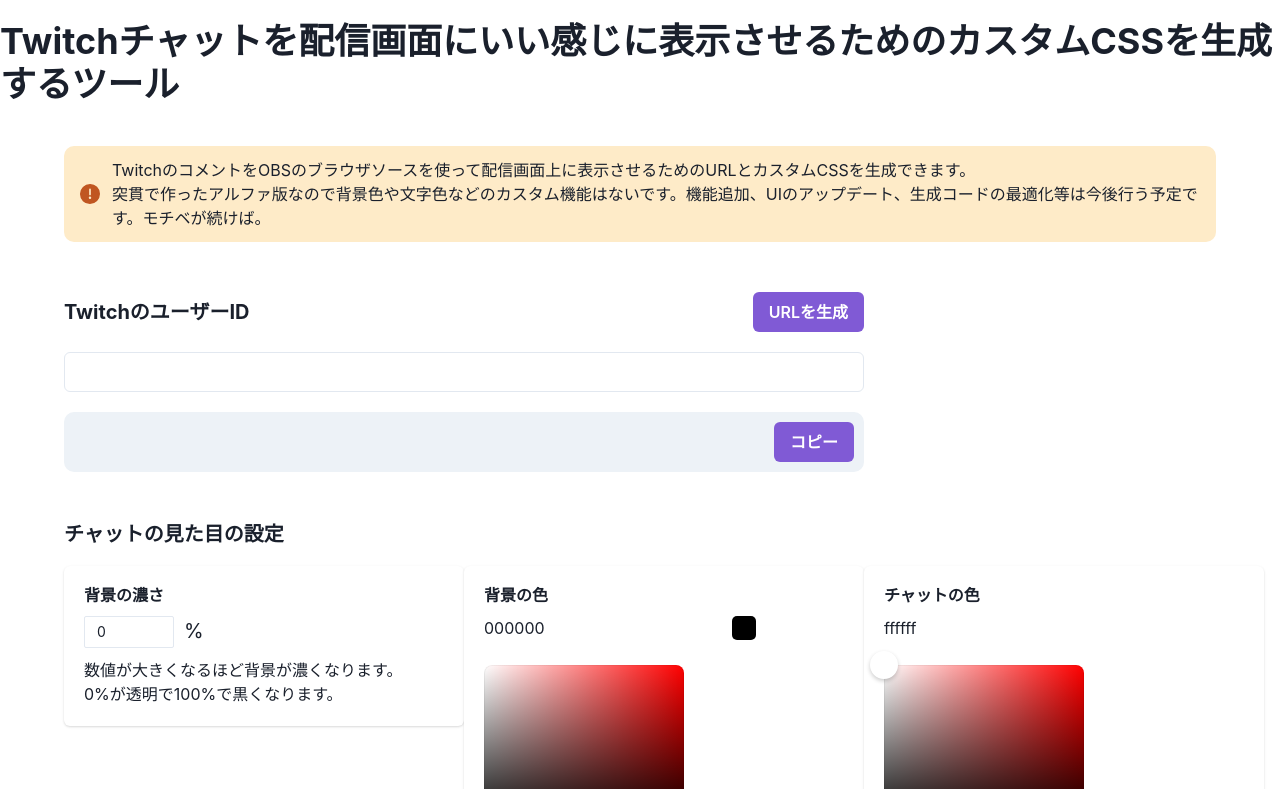
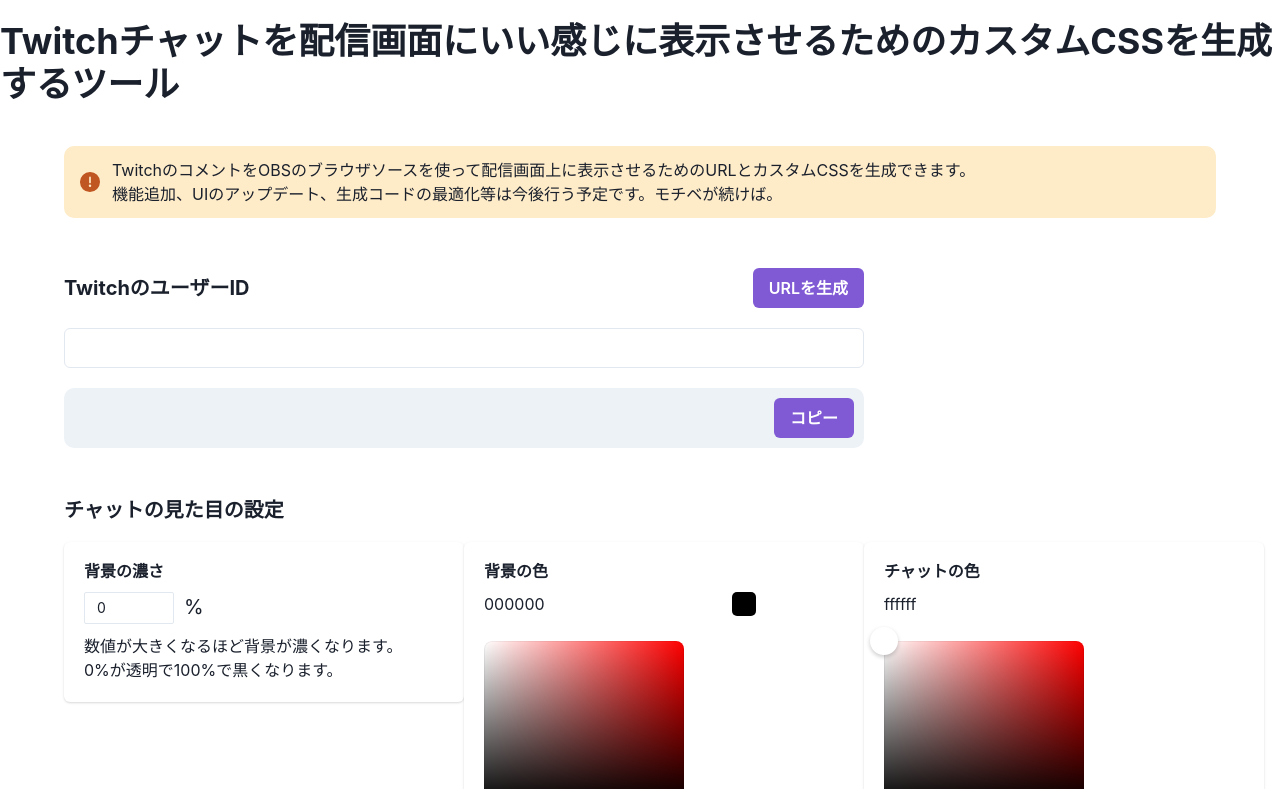
Before and after one commit to Azu0925/twitch-chat-overlay-for-obs, a React (Vite) app: page / in a window 1280 px wide. Shown: the top 789 px of the page. Built offline with nearby package versions, Linux system fonts and the light colour scheme.

Commit message:
feat: update news

```diff
--- a/src/components/News.tsx
+++ b/src/components/News.tsx
@@ -7,7 +7,7 @@
         <AlertIcon />
         TwitchのコメントをOBSのブラウザソースを使って配信画面上に表示させるためのURLとカスタムCSSを生成できます。
         <br />
-        突貫で作ったアルファ版なので背景色や文字色などのカスタム機能はないです。機能追加、UIのアップデート、生成コードの最適化等は今後行う予定です。モチベが続けば。
+        機能追加、UIのアップデート、生成コードの最適化等は今後行う予定です。モチベが続けば。
       </Alert>
     </Box>
   )
```
